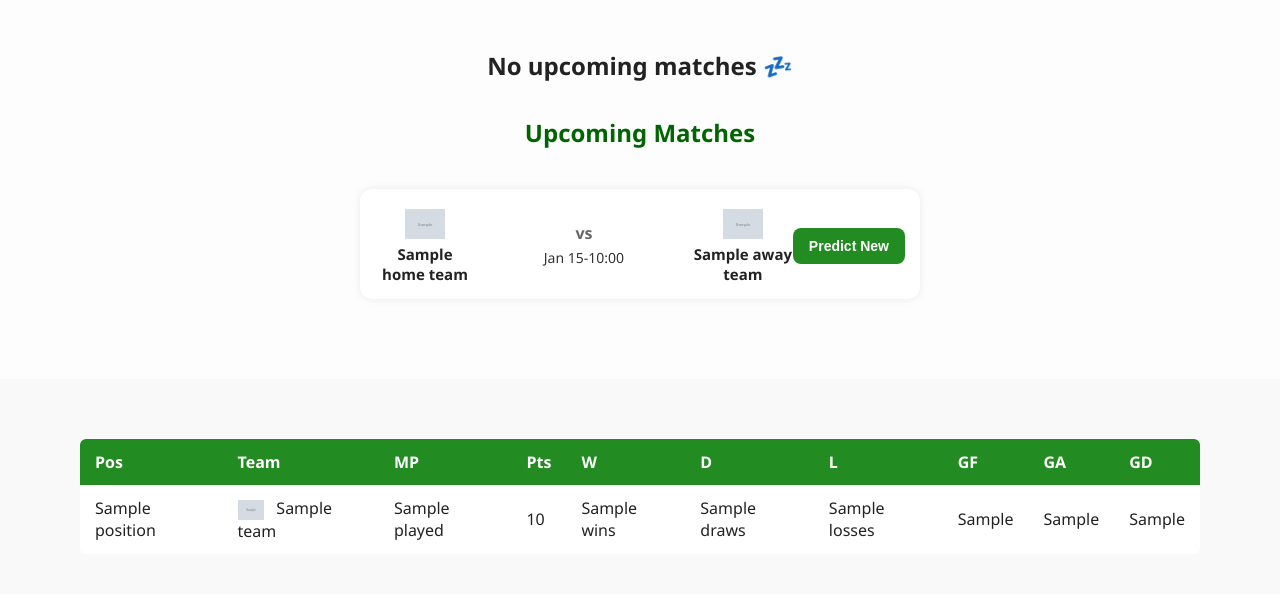
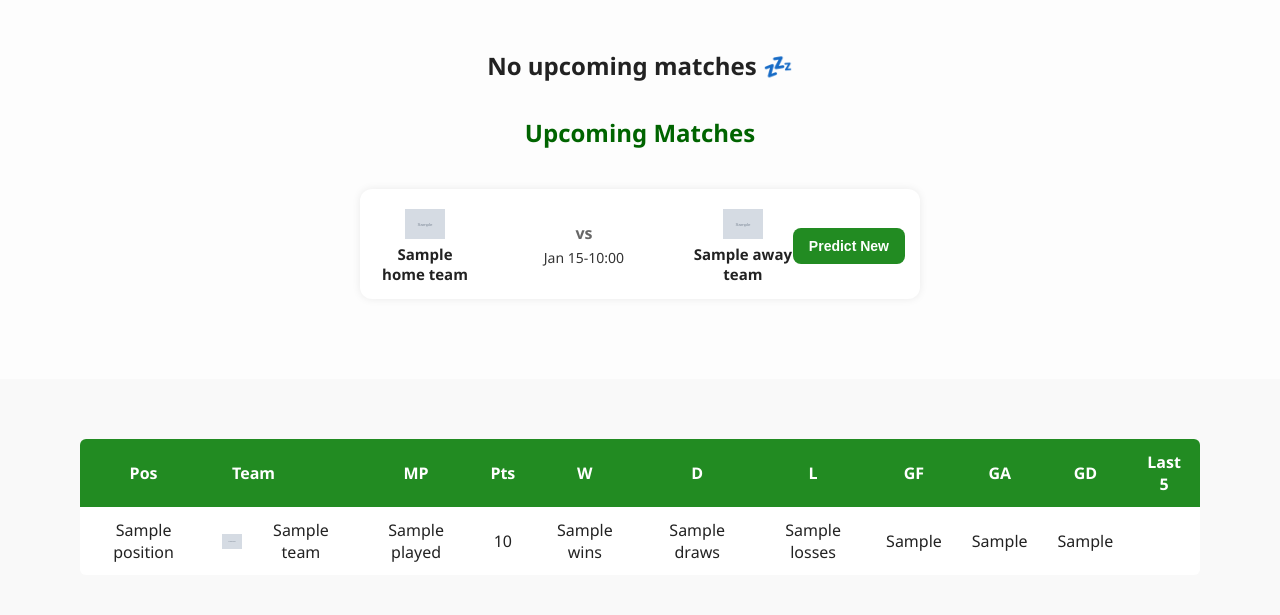
Before and after one commit to ArezooGoshtasbi/football-mania, a Django app: template football/templates/football/home.html in a window 1280 px wide. Shown: the part 455-1070 px from the top of the page. Before the commit the page ends 995 px from the top, so only its background shows below. Run offline with Django 5.2, Linux system fonts and the light colour scheme; the template is opened without the code that fills it: most values are stand-ins (such as "Sample title", 1, 10 or a date in 2020); grey boxes marked "Sample" are stand-in pictures.

Commit message:
add last 5 game  column to home page table

```diff
--- a/football/static/football/css/home.css
+++ b/football/static/football/css/home.css
@@ -248,7 +248,31 @@
 
 th, td {
   padding: 12px 15px;
+  text-align: center;
+}
+
+.team-cell {
+  display: flex;
+  align-items: center;
+  justify-content: flex-start;
+  gap: 10px;
+}
+
+.team-cell img {
+  height: 20px;
+  width: 20px;
+  object-fit: contain;
+}
+
+thead th:nth-child(2) {
   text-align: left;
+  padding-left: 25px;
+}
+
+td:nth-child(2),
+th:nth-child(2) {
+  max-width: 150px;
+  text-overflow: ellipsis;
 }
 
 th {
@@ -258,6 +282,37 @@
 
 tr:nth-child(even) {
   background-color: #f2f2f2;
+}
+
+.form-icons {
+  display: flex;
+  gap: 5px;
+  justify-content: center;
+  align-items: center;
+}
+
+.circle-icon {
+  width: 22px;
+  height: 22px;
+  display: inline-flex;
+  justify-content: center;
+  align-items: center;
+  border-radius: 50%;
+  font-size: 13px;
+  font-weight: bold;
+  color: white;
+}
+
+.circle-icon.win {
+  background-color: #4CAF50;
+}
+
+.circle-icon.draw {
+  background-color: #9E9E9E;
+}
+
+.circle-icon.loss {
+  background-color: #E53935;
 }
 
 .chart {
--- a/football/templates/football/home.html
+++ b/football/templates/football/home.html
@@ -73,29 +73,43 @@
             <th>GF</th>
             <th>GA</th>
             <th>GD</th>
+            <th>Last 5</th>
           </tr>
         </thead>
         <tbody>
-          {% for row in standings %}
+          {% for team in standings %}
             <tr
               class="
-              {% if row.position <= 4 %}champions-league{% endif %}
-              {% if row.position >= 18 %}relegation-zone{% endif %}
+              {% if team.standing.position <= 4 %}champions-league{% endif %}
+              {% if team.standing.position >= 18 %}relegation-zone{% endif %}
               "
             >
-              <td>{{row.position}}</td>
+              <td>{{ team.standing.position }}</td>
               <td>
-                <img src="{{ row.team.logo_url }}" alt="{{ row.team.name }}" style="height: 20px; vertical-align: middle; margin-right: 8px;">
-                {{row.team.name}}
+                <div class="team-cell">
+                  <img src="{{ team.standing.team.logo_url }}" alt="{{ team.standing.team.name }}" style="height: 20px; vertical-align: middle; margin-right: 8px;">
+                  {{ team.standing.team.name }}
+                </div>
               </td>
-              <td>{{row.played}}</td>
-              <td>{{row.points}}</td>
-              <td>{{row.wins}}</td>
-              <td>{{row.draws}}</td>
-              <td>{{row.losses}}</td>
-              <td>{{row.goals_for}}</td>
-              <td>{{row.goals_against}}</td>
-              <td>{{ row.goal_difference }}</td>
+              <td>{{ team.standing.played }}</td>
+              <td>{{ team.standing.points }}</td>
+              <td>{{ team.standing.wins }}</td>
+              <td>{{ team.standing.draws }}</td>
+              <td>{{ team.standing.losses }}</td>
+              <td>{{ team.standing.goals_for }}</td>
+              <td>{{ team.standing.goals_against }}</td>
+              <td>{{ team.standing.goal_difference }}</td>
+              <td class="form-icons">
+                {% for result in team.form reversed %}
+                  {% if result == "W" %}
+                    <span class="circle-icon win">&#10003;</span>
+                  {% elif result == "D" %}
+                    <span class="circle-icon draw">&#8211;</span>
+                  {% elif result == "L" %}
+                    <span class="circle-icon loss">&#10007;</span>
+                  {% endif %}
+                {% endfor %}
+              </td>
             </tr>
           {% endfor %}
         </tbody>
```
Also changed, not shown: football/views.py (+30 -3 lines).
